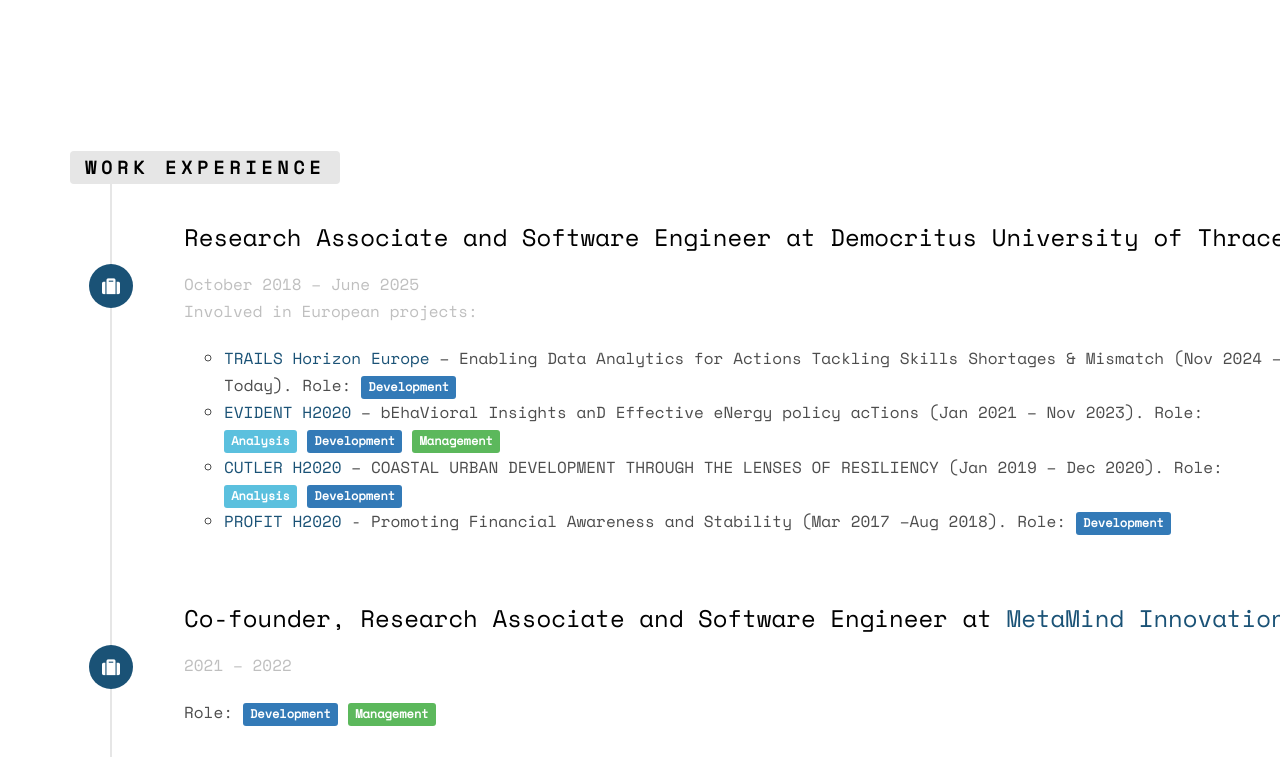
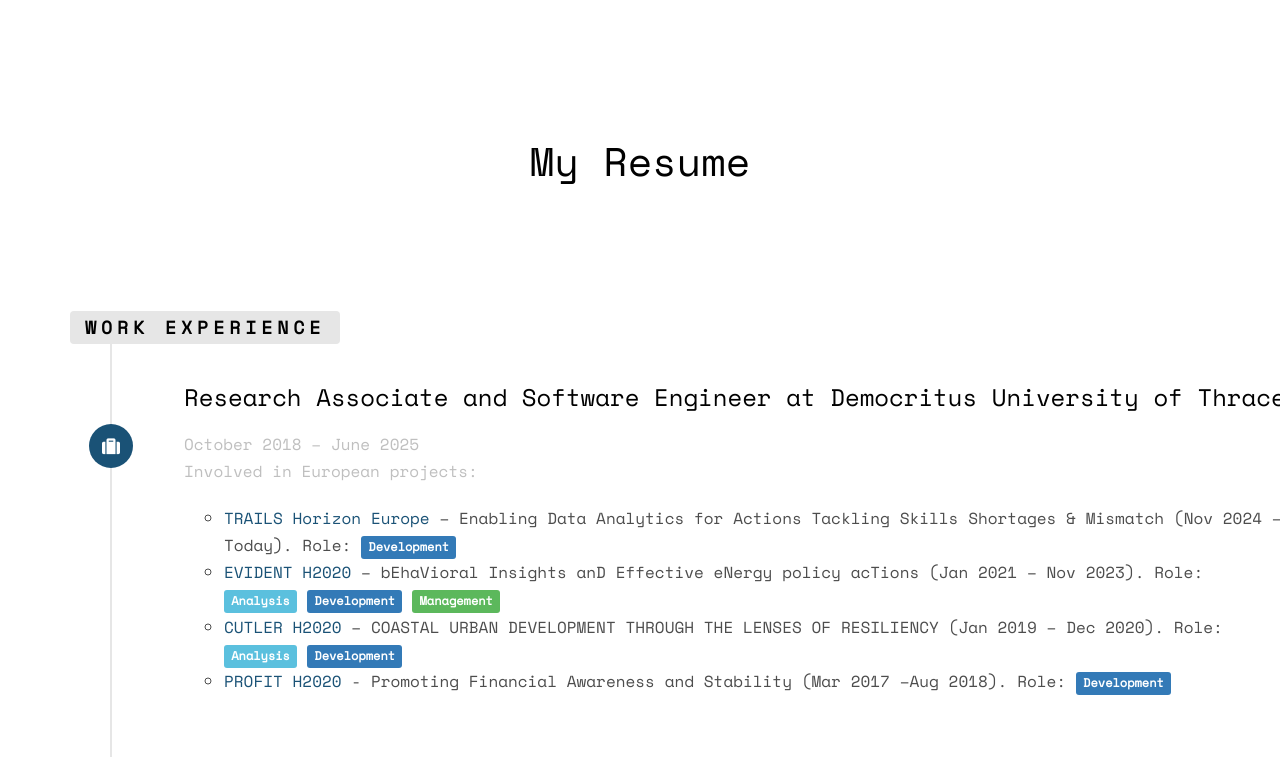
Before and after one commit to KarypidisParis/karypidisparis.github.io, a plain HTML site: page index.html in a window 1280 px wide. Shown: the part 1560-2317 px from the top of the page. Drawn offline with nearby package versions, Linux system fonts and the light colour scheme; some packages are replaced by stand-ins of ours; no server answers.

Commit message:
Title on resume

```diff
--- a/index.html
+++ b/index.html
@@ -130,6 +130,11 @@
 
 	<div id="fh5co-resume" class="fh5co-bg-color">
 		<div class="container">
+			<div class="row">
+				<div class="col-md-8 col-md-offset-2 text-center fh5co-heading">
+					<h2>My Resume</h2>
+				</div>
+			</div>
 			<div class="row">
 				<div class="col-md-12 col-md-offset-0">
 					<ul class="timeline">
```
